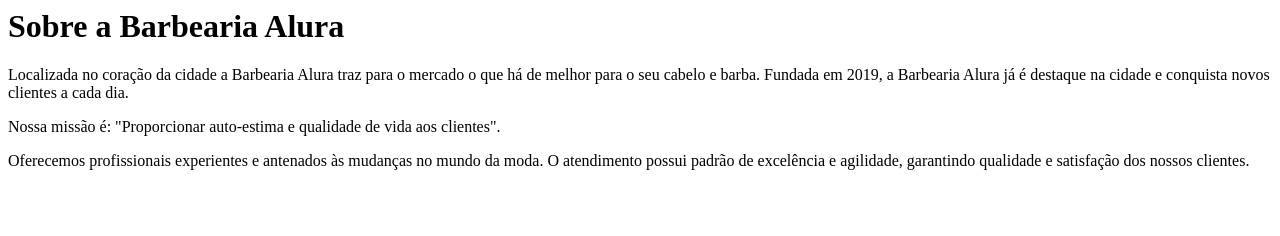
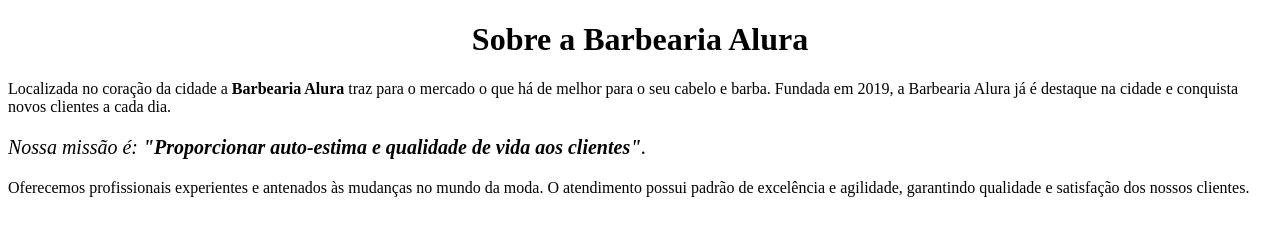
Before and after one commit to rafaelmariano1221/barbearia_alura, a plain HTML site: page index.html in a window 1280 px wide. Drawn offline with Linux system fonts and the light colour scheme.

Commit message:
Update index.html

```diff
--- a/index.html
+++ b/index.html
@@ -1,7 +1,20 @@
-<h1>Sobre a Barbearia Alura</h1>
+<!DOCTYPE html>
+<html lang="pt-br">
+    <head>
+        <meta charset="UTF-8">
+        <title>Barbearia Alura</title>
+        <link rel="stylesheet" href="style.css">
+    </head>
 
-<p>Localizada no coração da cidade a Barbearia Alura traz para o mercado o que há de melhor para o seu cabelo e barba. Fundada em 2019, a Barbearia Alura já é destaque na cidade e conquista novos clientes a cada dia.</p>
+    <body>
+        <h1 style="text-align: center">Sobre a Barbearia Alura</h1>
 
-<p>Nossa missão é: "Proporcionar auto-estima e qualidade de vida aos clientes".</p>
+        <p>Localizada no coração da cidade a <strong>Barbearia Alura</strong> traz para o mercado o que há de melhor para o seu cabelo e barba.
+        Fundada em 2019, a Barbearia Alura já é destaque na cidade e conquista novos clientes a cada dia.</p>
 
-<p>Oferecemos profissionais experientes e antenados às mudanças no mundo da moda. O atendimento possui padrão de excelência e agilidade, garantindo qualidade e satisfação dos nossos clientes.</p>
+        <p style="font-size: 20px"><em>Nossa missão é: <strong>"Proporcionar auto-estima e qualidade de vida aos clientes"</strong>.</em></p>
+
+        <p>Oferecemos profissionais experientes e antenados às mudanças no mundo da moda.
+        O atendimento possui padrão de excelência e agilidade, garantindo qualidade e satisfação dos nossos clientes.</p>
+    </body>
+</html>
```
